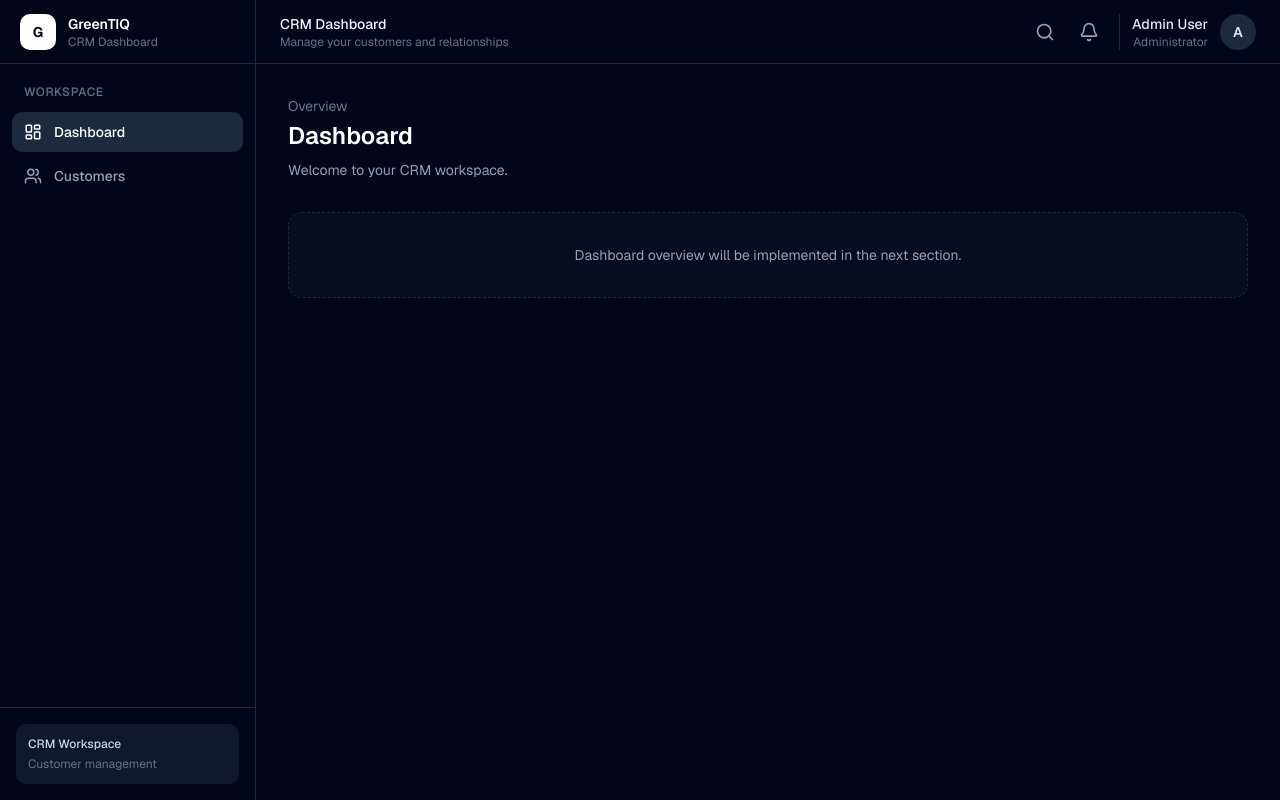
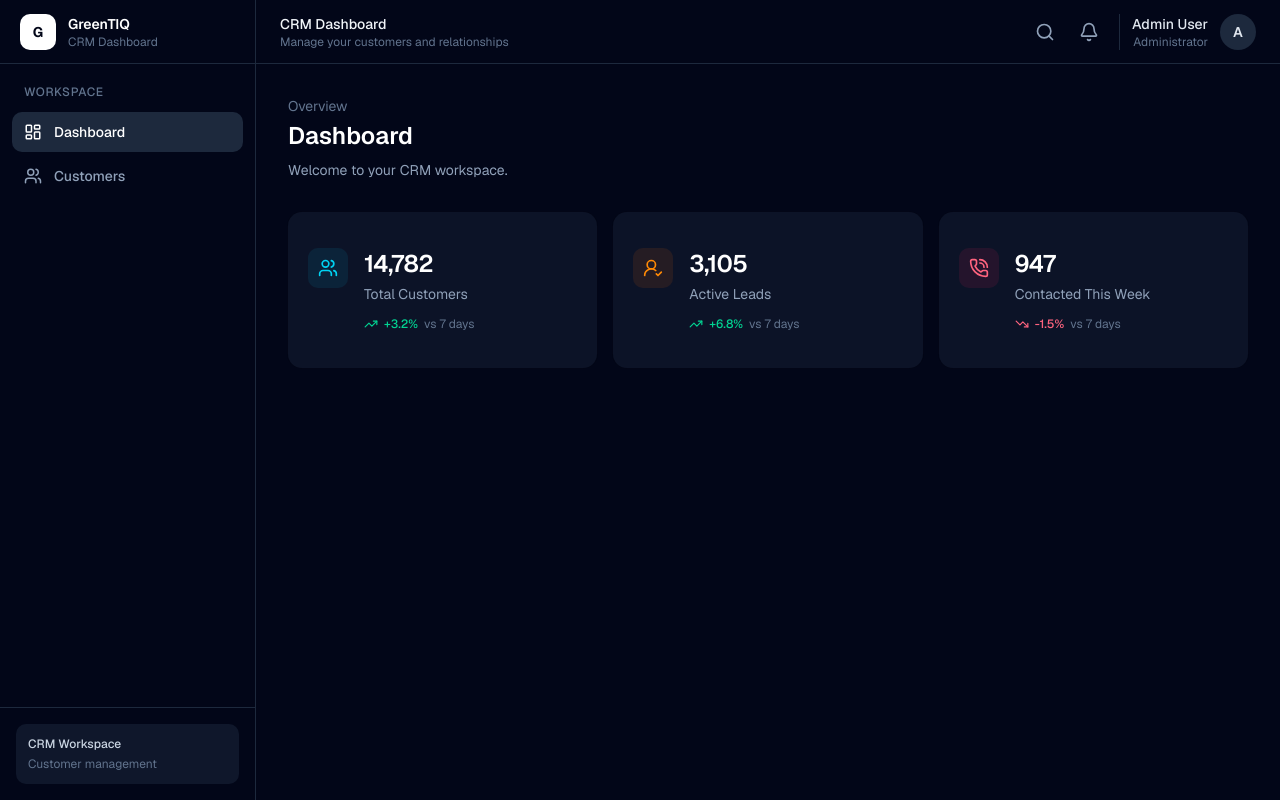
Before and after one commit to abhiram0a/advanced-crm-dashboard, a Next.js app: page / in a window 1280 px wide. Built offline with nearby package versions, Linux system fonts and the light colour scheme.

Commit message:
feat: add dashboard overview cards

```diff
--- a/src/app/page.tsx
+++ b/src/app/page.tsx
@@ -1,3 +1,5 @@
+import { DashboardOverview } from "@/components/dashboard/DashboardOverview";
+
 export default function DashboardPage() {
   return (
     <section className="p-4 sm:p-6 lg:p-8">
@@ -15,11 +17,7 @@
         </p>
       </div>
 
-      <div className="mt-8 rounded-xl border border-dashed border-slate-800 bg-slate-900/40 p-8 text-center">
-        <p className="text-sm text-slate-400">
-          Dashboard overview will be implemented in the next section.
-        </p>
-      </div>
+      <DashboardOverview />
     </section>
   );
 }
--- /dev/null
+++ b/src/components/dashboard/DashboardOverview.tsx
@@ -0,0 +1,105 @@
+import {
+    PhoneCall,
+    TrendingUp,
+    Users,
+    UserRoundCheck,
+    TrendingDown,
+  } from "lucide-react";
+
+  import {
+    Card,
+    CardContent,
+  } from "@/components/ui/card";
+
+  const dashboardStats = [
+    {
+      title: "Total Customers",
+      value: "14,782",
+      trend: "+3.2%",
+      trendLabel: "vs 7 days",
+      icon: Users,
+      trendDirection: "up",
+      iconClassName: "bg-cyan-500/10 text-cyan-400",
+    },
+    {
+      title: "Active Leads",
+      value: "3,105",
+      trend: "+6.8%",
+      trendLabel: "vs 7 days",
+      icon: UserRoundCheck,
+      trendDirection: "up",
+      iconClassName: "bg-orange-500/10 text-orange-400",
+    },
+    {
+      title: "Contacted This Week",
+      value: "947",
+      trend: "-1.5%",
+      trendLabel: "vs 7 days",
+      icon: PhoneCall,
+      trendDirection: "down",
+      iconClassName: "bg-rose-500/10 text-rose-400",
+    },
+  ] as const;
+
+  export function DashboardOverview() {
+    return (
+      <section className="mt-8">
+        <div className="grid gap-4 md:grid-cols-2 xl:grid-cols-3">
+          {dashboardStats.map((stat) => {
+            const Icon = stat.icon;
+
+            const isPositive = stat.trendDirection === "up";
+
+            return (
+              <Card
+                key={stat.title}
+                className="border-slate-800 bg-slate-900/80"
+              >
+                <CardContent className="p-5">
+                  <div className="flex items-start gap-4">
+                    <div
+                      className={`flex h-10 w-10 shrink-0 items-center justify-center rounded-lg ${stat.iconClassName}`}
+                    >
+                      <Icon className="h-5 w-5" />
+                    </div>
+
+                    <div className="min-w-0">
+                      <p className="text-2xl font-semibold tracking-tight text-white">
+                        {stat.value}
+                      </p>
+
+                      <p className="mt-1 text-sm text-slate-400">
+                        {stat.title}
+                      </p>
+
+                      <div className="mt-3 flex items-center gap-1.5 text-xs">
+                        {isPositive ? (
+                          <TrendingUp className="h-3.5 w-3.5 text-emerald-400" />
+                        ) : (
+                          <TrendingDown className="h-3.5 w-3.5 text-rose-400" />
+                        )}
+
+                        <span
+                          className={
+                            isPositive
+                              ? "font-medium text-emerald-400"
+                              : "font-medium text-rose-400"
+                          }
+                        >
+                          {stat.trend}
+                        </span>
+
+                        <span className="text-slate-500">
+                          {stat.trendLabel}
+                        </span>
+                      </div>
+                    </div>
+                  </div>
+                </CardContent>
+              </Card>
+            );
+          })}
+        </div>
+      </section>
+    );
+  }
--- /dev/null
+++ b/src/components/ui/card.tsx
@@ -0,0 +1,103 @@
+import * as React from "react"
+
+import { cn } from "@/lib/utils"
+
+function Card({
+  className,
+  size = "default",
+  ...props
+}: React.ComponentProps<"div"> & { size?: "default" | "sm" }) {
+  return (
+    <div
+      data-slot="card"
+      data-size={size}
+      className={cn(
+        "group/card flex flex-col gap-(--card-spacing) overflow-hidden rounded-xl bg-card py-(--card-spacing) text-sm text-card-foreground ring-1 ring-foreground/10 [--card-spacing:--spacing(4)] has-data-[slot=card-footer]:pb-0 has-[>img:first-child]:pt-0 data-[size=sm]:[--card-spacing:--spacing(3)] data-[size=sm]:has-data-[slot=card-footer]:pb-0 *:[img:first-child]:rounded-t-xl *:[img:last-child]:rounded-b-xl",
+        className
+      )}
+      {...props}
+    />
+  )
+}
+
+function CardHeader({ className, ...props }: React.ComponentProps<"div">) {
+  return (
+    <div
+      data-slot="card-header"
+      className={cn(
+        "group/card-header @container/card-header grid auto-rows-min items-start gap-1 rounded-t-xl px-(--card-spacing) has-data-[slot=card-action]:grid-cols-[1fr_auto] has-data-[slot=card-description]:grid-rows-[auto_auto] [.border-b]:pb-(--card-spacing)",
+        className
+      )}
+      {...props}
+    />
+  )
+}
+
+function CardTitle({ className, ...props }: React.ComponentProps<"div">) {
+  return (
+    <div
+      data-slot="card-title"
+      className={cn(
+        "font-heading text-base leading-snug font-medium group-data-[size=sm]/card:text-sm",
+        className
+      )}
+      {...props}
+    />
+  )
+}
+
+function CardDescription({ className, ...props }: React.ComponentProps<"div">) {
+  return (
+    <div
+      data-slot="card-description"
+      className={cn("text-sm text-muted-foreground", className)}
+      {...props}
+    />
+  )
+}
+
+function CardAction({ className, ...props }: React.ComponentProps<"div">) {
+  return (
+    <div
+      data-slot="card-action"
+      className={cn(
+        "col-start-2 row-span-2 row-start-1 self-start justify-self-end",
+        className
+      )}
+      {...props}
+    />
+  )
+}
+
+function CardContent({ className, ...props }: React.ComponentProps<"div">) {
+  return (
+    <div
+      data-slot="card-content"
+      className={cn("px-(--card-spacing)", className)}
+      {...props}
+    />
+  )
+}
+
+function CardFooter({ className, ...props }: React.ComponentProps<"div">) {
+  return (
+    <div
+      data-slot="card-footer"
+      className={cn(
+        "flex items-center rounded-b-xl border-t bg-muted/50 p-(--card-spacing)",
+        className
+      )}
+      {...props}
+    />
+  )
+}
+
+export {
+  Card,
+  CardHeader,
+  CardFooter,
+  CardTitle,
+  CardAction,
+  CardDescription,
+  CardContent,
+}
```
